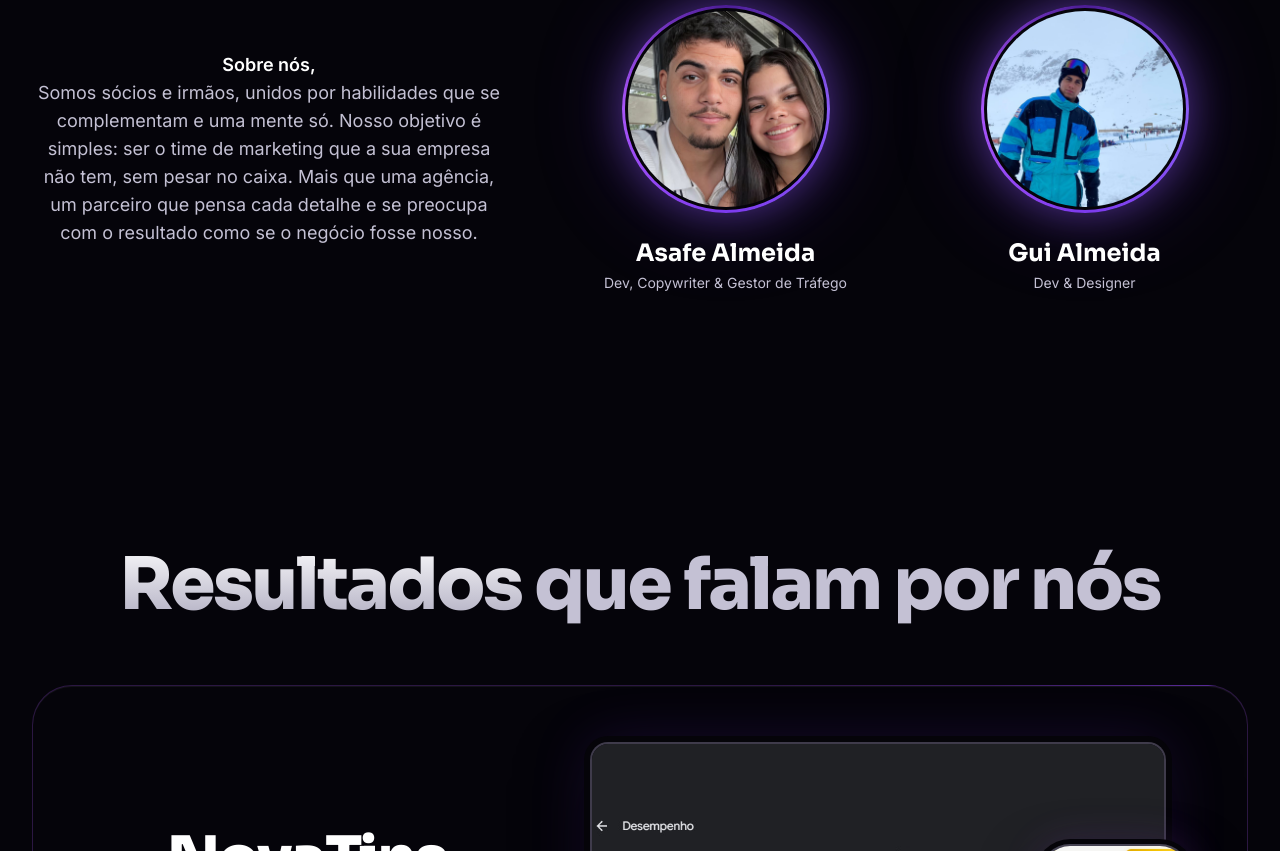
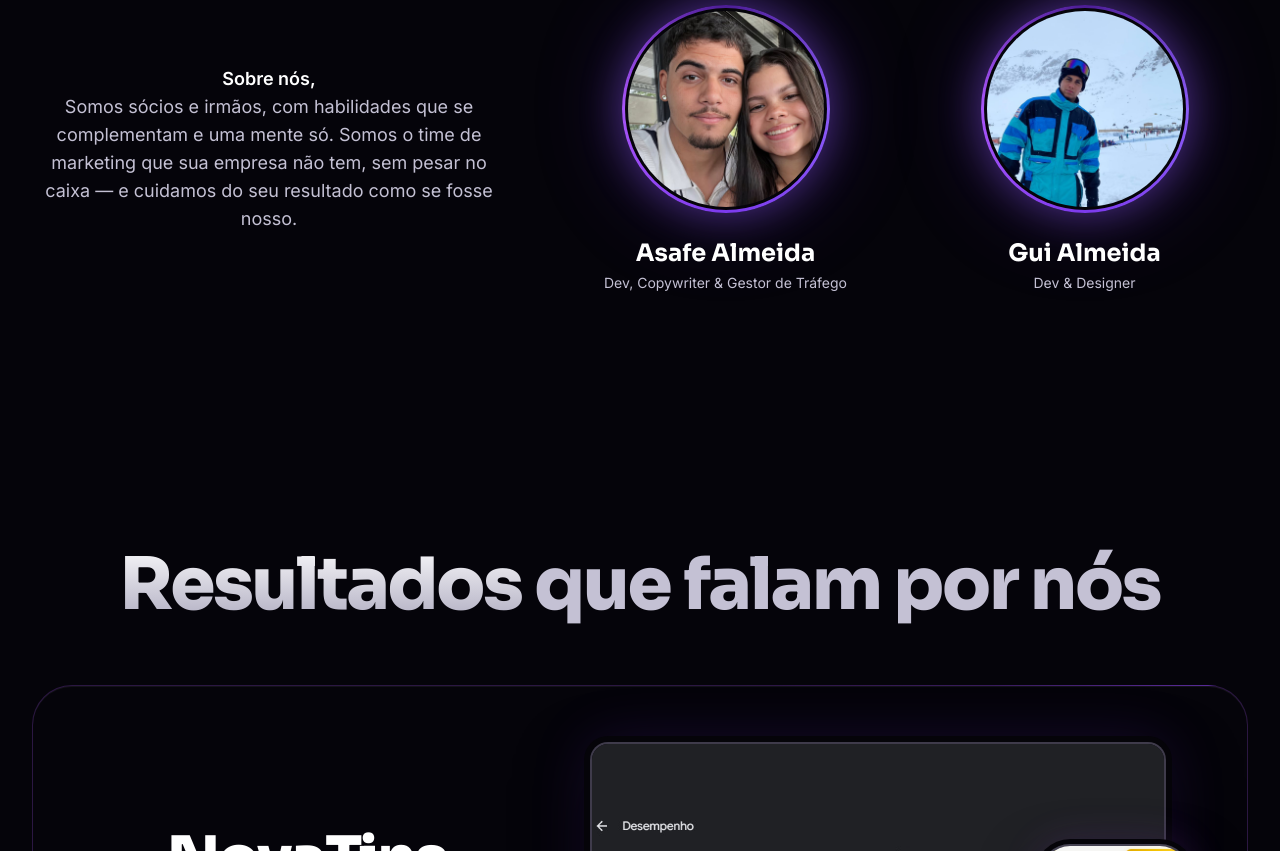
Before and after one commit to guilhermelpzinhol-code/portfolioflexdev, a plain HTML site: page index.html in a window 1280 px wide. Shown: the part 1015-1866 px from the top of the page. Drawn offline with Linux system fonts and the light colour scheme; a web font is replaced by a local one.

Commit message:
Resume texto "Sobre nós" mantendo os gatilhos principais
Co-Authored-By: Claude Sonnet 5 <noreply@anthropic.com>

```diff
--- a/index.html
+++ b/index.html
@@ -92,7 +92,7 @@
           <div class="reveal lg:col-span-5" data-delay="1">
             <p class="text-base leading-relaxed text-muted sm:text-lg">
               <span class="font-semibold text-white">Sobre nós,</span><br>
-              Somos sócios e irmãos, unidos por habilidades que se complementam e uma mente só. Nosso objetivo é simples: ser o time de marketing que a sua empresa não tem, sem pesar no caixa. Mais que uma agência, um parceiro que pensa cada detalhe e se preocupa com o resultado como se o negócio fosse nosso.
+              Somos sócios e irmãos, com habilidades que se complementam e uma mente só. Somos o time de marketing que sua empresa não tem, sem pesar no caixa — e cuidamos do seu resultado como se fosse nosso.
             </p>
           </div>
 
```
